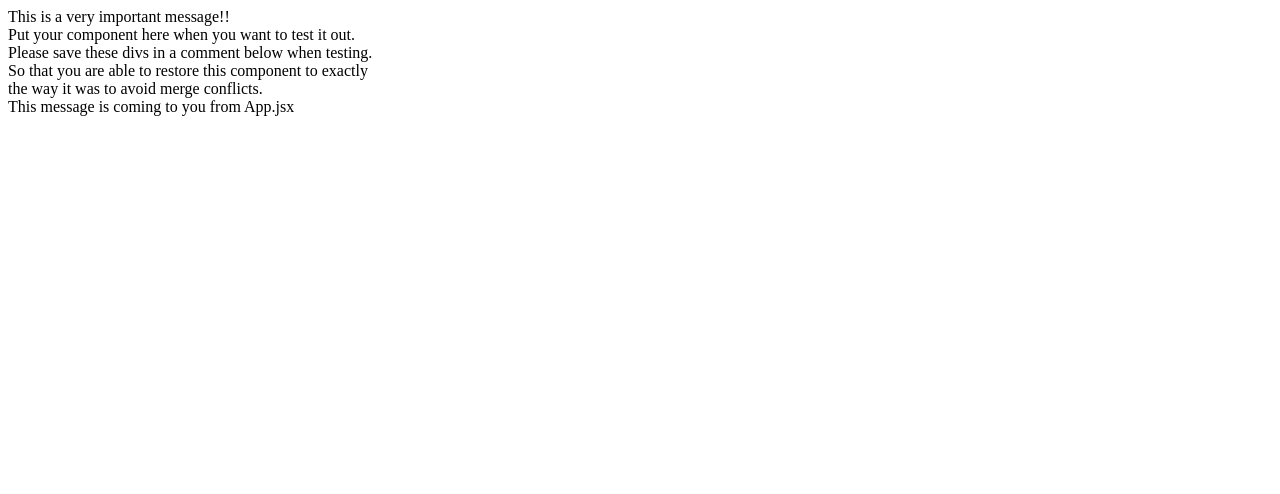
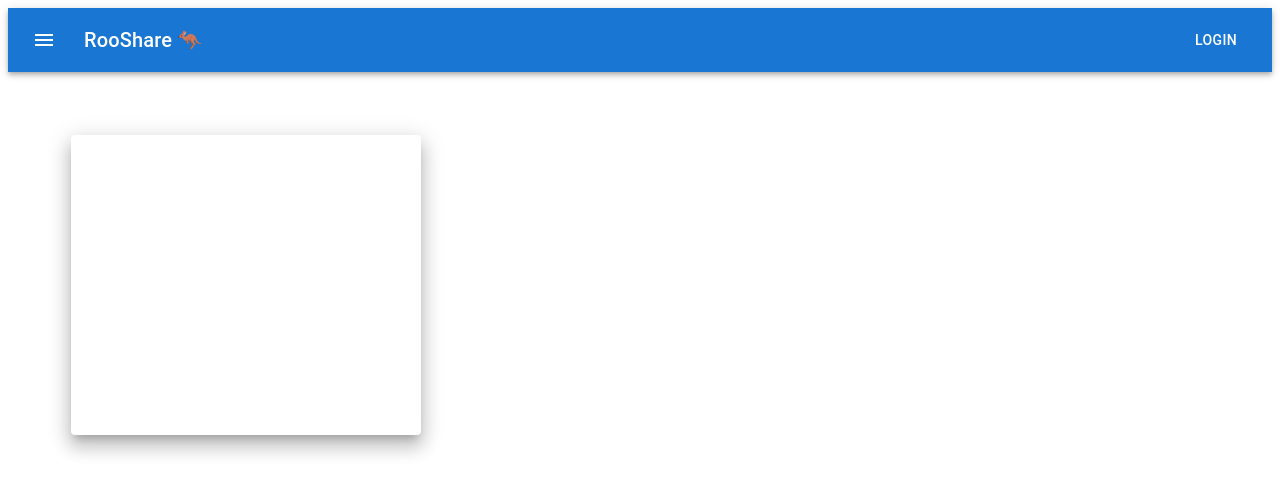
Before and after one commit to rfe-Ride-Share/Hidden-Sand-Village, a React (Create React App) app in the folder client/: page / in a window 1280 px wide. Shown: the top 494 px of the page. Built offline with nearby package versions, Linux system fonts and the light colour scheme; the HTML template or start-up script is replaced by a standard one.

Commit message:
Forgot to switch branches

```diff
--- a/client/src/App.jsx
+++ b/client/src/App.jsx
@@ -8,16 +8,15 @@ import SearchView from './components/search-view/search-view';
 import TripView from './components/trip-view/trip-view';
 
 function App() {
-  return (
-    <div>
-      <div>This is a very important message!!</div>
-      <div>Put your component here when you want to test it out.</div>
-      <div>Please save these divs in a comment below when testing.</div>
-      <div>So that you are able to restore this component to exactly</div>
-      <div>the way it was to avoid merge conflicts.</div>
-      <div>This message is coming to you from App.jsx</div>
-    </div>
-  );
+  return <TripView />;
 }
 
 export default App;
+<div>
+  <div>This is a very important message!!</div>
+  <div>Put your component here when you want to test it out.</div>
+  <div>Please save these divs in a comment below when testing.</div>
+  <div>So that you are able to restore this component to exactly</div>
+  <div>the way it was to avoid merge conflicts.</div>
+  <div>This message is coming to you from App.jsx</div>
+</div>;
--- a/client/src/components/trip-view/placeholder-bar.jsx
+++ b/client/src/components/trip-view/placeholder-bar.jsx
@@ -9,7 +9,11 @@ import MenuIcon from '@mui/icons-material/Menu';
 
 export default function PlaceHolderBar() {
   return (
-    <Box sx={{ flexGrow: 1 }}>
+    <Box sx={{
+      flexGrow: 1,
+      color: '#11ABC1',
+      margin: '0px',
+    }}>
       <AppBar position="static">
         <Toolbar>
           <IconButton
@@ -19,7 +23,6 @@ export default function PlaceHolderBar() {
             aria-label="menu"
             sx={{
               mr: 2,
-              color: '#11ABC1',
             }}
           >
             <MenuIcon />
```
Also changed, not shown: 1 other file (tests, documents, lock files or other folders).
